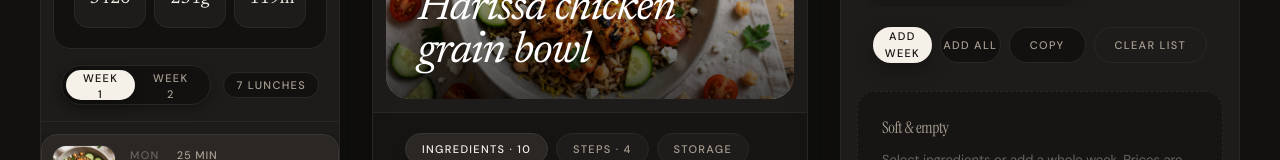
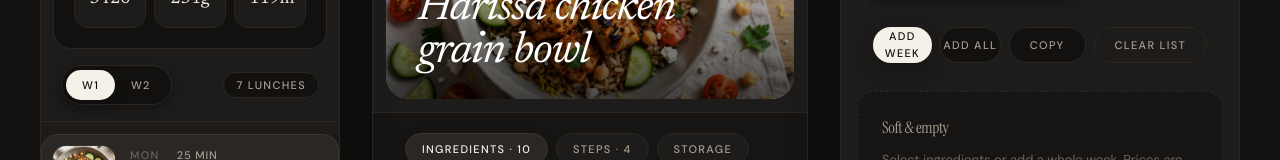
Before and after one commit to TeatestGit/meal-plan-dark-4markets, a React (Vite) app: page / in a window 1280 px wide. Shown: the part 587-747 px from the top of the page. Built offline with nearby package versions, Linux system fonts and the light colour scheme.

Commit message:
feat: rename week buttons from 'Week 1/2' to 'W1/W2'
Co-Authored-By: Claude Sonnet 4.6 <noreply@anthropic.com>

```diff
--- a/src/App.tsx
+++ b/src/App.tsx
@@ -428,7 +428,7 @@ export default function App() {
                           : "text-ink-secondary hover:text-ink-primary"
                       }`}
                     >
-                      Week {weekNumber}
+                      W{weekNumber}
                     </button>
                   ))}
                 </div>
```
Also changed, not shown: 1 other file (tests, documents, lock files or other folders).
